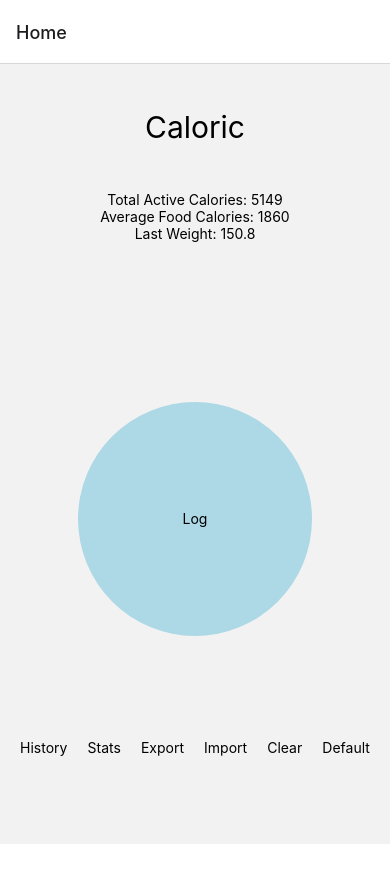
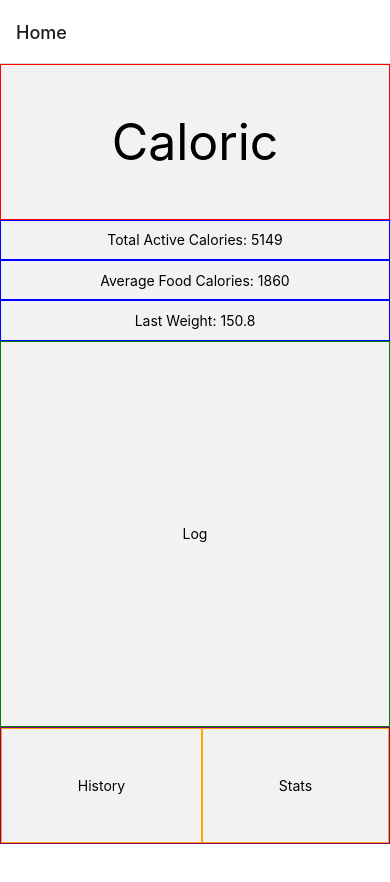
Before and after one commit to Steven-Rummler/caloric, a React Native app: screen /Home in a window 390 px wide. Shown: the top 882 px of the page. After the commit the page ends 844 px from the top, so only its background shows below. Built offline with nearby package versions, Linux system fonts and the light colour scheme; some icons are missing.

Commit message:
set up styled components and start restyling home page

```diff
--- a/screens/home.tsx
+++ b/screens/home.tsx
@@ -1,25 +1,14 @@
-import * as DocumentPicker from 'expo-document-picker';
-import * as FileSystem from 'expo-file-system';
-
-import { Dimensions, Pressable, StyleSheet, Text, View } from 'react-native';
-import {
-  addEntries,
-  clearEntries,
-  getEntries,
-  resetSettings,
-  useDefaultEntries,
-} from '../store';
-import { entry, entryList } from '../types';
-import { jsonToCSV, readString } from 'react-native-csv';
-import { useDispatch, useSelector } from 'react-redux';
+import { Text, View } from 'react-native';
 
 import { Props } from '../navigationTypes';
 import dayjs from 'dayjs';
+import { getEntries } from '../store';
+import styled from 'styled-components/native';
 import { useMemo } from 'react';
+import { useSelector } from 'react-redux';
 
 export default function HomeScreen({ navigation }: Props) {
   const entries = useSelector(getEntries);
-  const dispatch = useDispatch();
 
   const logEntry = () => navigation.navigate('LogEntry');
   const history = () => navigation.navigate('History');
@@ -56,180 +45,62 @@ export default function HomeScreen({ navigation }: Props) {
   }, [entries]);
 
   return (
-    <View>
-      <View style={styles.appTitleSection}>
-        <Text adjustsFontSizeToFit style={styles.appTitle}>
-          Caloric
-        </Text>
-      </View>
-      <View style={styles.dynamicTextSection}>
-        <Text style={styles.dynamicText}>
-          Total Active Calories: {totalActiveCalories}
-        </Text>
-        <Text style={styles.dynamicText}>
-          Average Food Calories: {averageFoodCalories}
-        </Text>
-        <Text style={styles.dynamicText}>Last Weight: {lastWeight}</Text>
-      </View>
-      <View style={styles.actionButtonSection}>
-        <Pressable onPress={logEntry} style={styles.actionButton}>
-          <Text>Log</Text>
-        </Pressable>
-      </View>
-      <View style={styles.footerButtonSection}>
-        <Pressable onPress={history} style={styles.footerButton}>
-          <Text>History</Text>
-        </Pressable>
-        <Pressable onPress={stats} style={styles.footerButton}>
-          <Text>Stats</Text>
-        </Pressable>
-        <Pressable
-          onPress={() => {
-            exportData(entries).catch((error) => console.log(error));
-          }}
-          style={styles.footerButton}
-        >
-          <Text>Export</Text>
-        </Pressable>
-        <Pressable
-          onPress={() => {
-            importData()
-              .then((newEntries) => {
-                if (newEntries.length === 0) return;
-                dispatch(clearEntries());
-                dispatch(addEntries(newEntries));
-              })
-              .catch((error) => console.log(error));
-          }}
-          style={styles.footerButton}
-        >
-          <Text>Import</Text>
-        </Pressable>
-        <Pressable
-          onPress={() => {
-            dispatch(clearEntries());
-          }}
-          style={styles.footerButton}
-        >
-          <Text>Clear</Text>
-        </Pressable>
-        <Pressable
-          onPress={() => {
-            dispatch(useDefaultEntries());
-          }}
-          style={styles.footerButton}
-        >
-          <Text>Default</Text>
-        </Pressable>
-      </View>
+    <View style={{ flex: 1 }}>
+      <TitleSection>
+        <Title>Caloric</Title>
+      </TitleSection>
+      <Info>
+        <Text>Total Active Calories: {totalActiveCalories}</Text>
+      </Info>
+      <Info>
+        <Text>Average Food Calories: {averageFoodCalories}</Text>
+      </Info>
+      <Info>
+        <Text>Last Weight: {lastWeight}</Text>
+      </Info>
+      <ActionButton onPress={logEntry}>
+        <Text adjustsFontSizeToFit>Log</Text>
+      </ActionButton>
+      <OptionsSection>
+        <OptionButton onPress={history}>
+          <Text adjustsFontSizeToFit>History</Text>
+        </OptionButton>
+        <OptionButton onPress={stats}>
+          <Text adjustsFontSizeToFit>Stats</Text>
+        </OptionButton>
+      </OptionsSection>
     </View>
   );
 }
-
-const styles = StyleSheet.create({
-  appTitleSection: {
-    height: Dimensions.get('window').height * 0.15,
-    display: 'flex',
-    justifyContent: 'center',
-  },
-  appTitle: {
-    width: Dimensions.get('window').width,
-    textAlign: 'center',
-    fontSize: 30,
-  },
-  dynamicTextSection: {
-    height: Dimensions.get('window').height * 0.25,
-    display: 'flex',
-  },
-  dynamicText: {
-    width: Dimensions.get('window').width,
-    textAlign: 'center',
-  },
-  actionButtonSection: {
-    height: Dimensions.get('window').height * 0.4,
-    display: 'flex',
-    flexDirection: 'row',
-    justifyContent: 'center',
-  },
-  actionButton: {
-    borderRadius:
-      Math.round(
-        Dimensions.get('window').width + Dimensions.get('window').height
-      ) / 2,
-    width: Dimensions.get('window').width * 0.6,
-    height: Dimensions.get('window').width * 0.6,
-    backgroundColor: 'lightblue',
-    justifyContent: 'center',
-    alignItems: 'center',
-  },
-  footerButtonSection: {
-    height: Dimensions.get('window').height * 0.2,
-    display: 'flex',
-    flexDirection: 'row',
-    justifyContent: 'space-evenly',
-  },
-  footerButton: {},
-});
-
-async function exportData(entries: entryList) {
-  try {
-    const csvString = jsonToCSV(
-      JSON.stringify(
-        entries.map((entry) => {
-          if (entry.label !== undefined) return entry;
-          return { ...entry, label: '' };
-        })
-      )
-    );
-
-    const permissions =
-      await FileSystem.StorageAccessFramework.requestDirectoryPermissionsAsync();
-    if (!permissions.granted) return;
-
-    const filePath = await FileSystem.StorageAccessFramework.createFileAsync(
-      `${permissions.directoryUri}`,
-      'caloric',
-      'text/csv'
-    );
-
-    await FileSystem.writeAsStringAsync(filePath, csvString, {
-      encoding: FileSystem.EncodingType.UTF8,
-    });
-  } catch (error) {
-    console.error(error);
-  }
-}
-
-async function importData() {
-  const importFile = await DocumentPicker.getDocumentAsync({
-    copyToCacheDirectory: true,
-    type: ['text/csv', 'text/comma-separated-values'],
-  });
-  if (importFile.type !== 'success') return [];
-  const fileString = await FileSystem.readAsStringAsync(importFile.uri, {
-    encoding: FileSystem.EncodingType.UTF8,
-  });
-  const fileData = readString(fileString);
-  if (Array.isArray(fileData.data)) {
-    const dataRows = fileData.data.slice(1);
-    const entries = dataRows.map((row) => {
-      if (!Array.isArray(row)) return null;
-      if (typeof row[0] !== 'string') return null;
-      if (typeof row[1] !== 'string') return null;
-      if (typeof row[2] !== 'string') return null;
-      if (typeof row[3] !== 'string') return null;
-      const entry = {
-        entryType: row[0],
-        timestamp: row[1],
-        number: Number.parseFloat(row[2]),
-        ...(row[3] === '' ? {} : { label: row[3] }),
-      };
-      return entry;
-    });
-    const validEntries: entryList = entries.filter(
-      (entry): entry is entry => entry !== null
-    );
-    return validEntries;
-  }
-  return [];
-}
+const TitleSection = styled.View`
+  flex: 2 1 0;
+  align-items: center;
+  justify-content: center;
+  border: 1px solid red;
+`;
+const Title = styled.Text`
+  font-size: 50px;
+`;
+const Info = styled.View`
+  flex: 0.5 1 0;
+  align-items: center;
+  justify-content: center;
+  border: 1px solid blue;
+`;
+const ActionButton = styled.Pressable`
+  flex: 5 1 0;
+  align-items: center;
+  justify-content: center;
+  border: 1px solid green;
+`;
+const OptionsSection = styled.View`
+  flex: 1.5 1 0;
+  flex-direction: row;
+  border: 1px solid purple;
+`;
+const OptionButton = styled.Pressable`
+  flex-grow: 1;
+  align-items: center;
+  justify-content: center;
+  border: 1px solid orange;
+`;
--- a/screens/settings.tsx
+++ b/screens/settings.tsx
@@ -1,10 +1,24 @@
+import * as DocumentPicker from 'expo-document-picker';
+import * as FileSystem from 'expo-file-system';
+
 import { Pressable, Switch, Text, View } from 'react-native';
-import { getSettings, resetSettings, updateSetting } from '../store';
+import {
+  addEntries,
+  clearEntries,
+  getEntries,
+  getSettings,
+  resetSettings,
+  updateSetting,
+  useDefaultEntries,
+} from '../store';
+import { entry, entryList } from '../types';
+import { jsonToCSV, readString } from 'react-native-csv';
 import { useDispatch, useSelector } from 'react-redux';
 
 export default function SettingsScreen() {
   const dispatch = useDispatch();
   const settings = useSelector(getSettings);
+  const entries = useSelector(getEntries);
 
   const { trackActiveCalories } = settings;
   return (
@@ -20,6 +34,44 @@ export default function SettingsScreen() {
       />
       <Pressable
         onPress={() => {
+          exportData(entries).catch((error) => console.log(error));
+        }}
+        style={{}}
+      >
+        <Text>Export</Text>
+      </Pressable>
+      <Pressable
+        onPress={() => {
+          importData()
+            .then((newEntries) => {
+              if (newEntries.length === 0) return;
+              dispatch(clearEntries());
+              dispatch(addEntries(newEntries));
+            })
+            .catch((error) => console.log(error));
+        }}
+        style={{}}
+      >
+        <Text>Import</Text>
+      </Pressable>
+      <Pressable
+        onPress={() => {
+          dispatch(clearEntries());
+        }}
+        style={{}}
+      >
+        <Text>Clear</Text>
+      </Pressable>
+      <Pressable
+        onPress={() => {
+          dispatch(useDefaultEntries());
+        }}
+        style={{}}
+      >
+        <Text>Default</Text>
+      </Pressable>
+      <Pressable
+        onPress={() => {
           dispatch(resetSettings());
         }}
       >
@@ -28,3 +80,66 @@ export default function SettingsScreen() {
     </View>
   );
 }
+
+async function exportData(entries: entryList) {
+  try {
+    const csvString = jsonToCSV(
+      JSON.stringify(
+        entries.map((entry) => {
+          if (entry.label !== undefined) return entry;
+          return { ...entry, label: '' };
+        })
+      )
+    );
+
+    const permissions =
+      await FileSystem.StorageAccessFramework.requestDirectoryPermissionsAsync();
+    if (!permissions.granted) return;
+
+    const filePath = await FileSystem.StorageAccessFramework.createFileAsync(
+      `${permissions.directoryUri}`,
+      'caloric',
+      'text/csv'
+    );
+
+    await FileSystem.writeAsStringAsync(filePath, csvString, {
+      encoding: FileSystem.EncodingType.UTF8,
+    });
+  } catch (error) {
+    console.error(error);
+  }
+}
+
+async function importData() {
+  const importFile = await DocumentPicker.getDocumentAsync({
+    copyToCacheDirectory: true,
+    type: ['text/csv', 'text/comma-separated-values'],
+  });
+  if (importFile.type !== 'success') return [];
+  const fileString = await FileSystem.readAsStringAsync(importFile.uri, {
+    encoding: FileSystem.EncodingType.UTF8,
+  });
+  const fileData = readString(fileString);
+  if (Array.isArray(fileData.data)) {
+    const dataRows = fileData.data.slice(1);
+    const entries = dataRows.map((row) => {
+      if (!Array.isArray(row)) return null;
+      if (typeof row[0] !== 'string') return null;
+      if (typeof row[1] !== 'string') return null;
+      if (typeof row[2] !== 'string') return null;
+      if (typeof row[3] !== 'string') return null;
+      const entry = {
+        entryType: row[0],
+        timestamp: row[1],
+        number: Number.parseFloat(row[2]),
+        ...(row[3] === '' ? {} : { label: row[3] }),
+      };
+      return entry;
+    });
+    const validEntries: entryList = entries.filter(
+      (entry): entry is entry => entry !== null
+    );
+    return validEntries;
+  }
+  return [];
+}
--- a/tsconfig.json
+++ b/tsconfig.json
@@ -1,6 +1,7 @@
 {
   "extends": "expo/tsconfig.base",
   "compilerOptions": {
-    "strict": true
+    "strict": true,
+    "types": ["react-native", "styled-components-react-native"]
   }
 }
```
Also changed, not shown: components/ActionButton.tsx (added, +16 -0 lines), package.json (+5 -2 lines), 1 other file (tests, documents, lock files or other folders).
